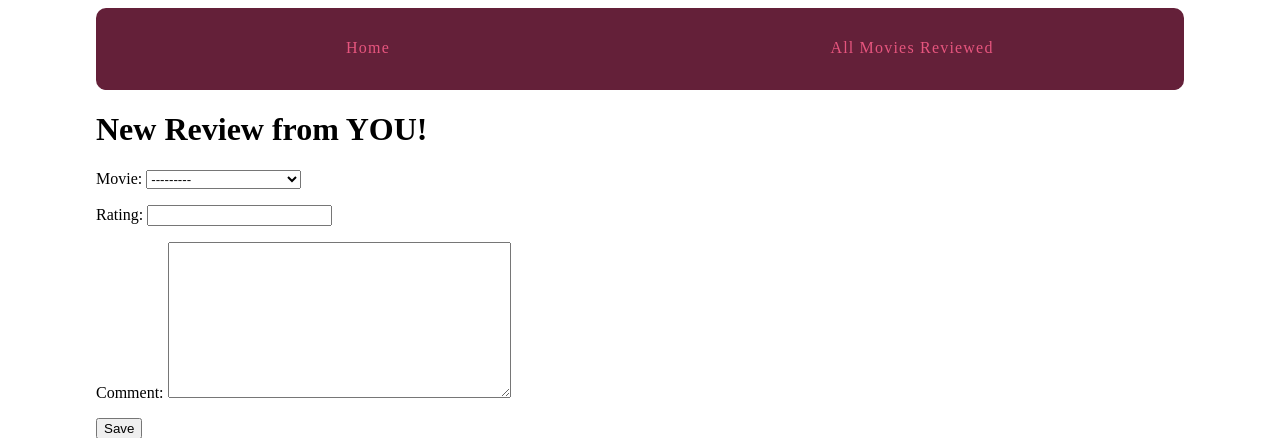
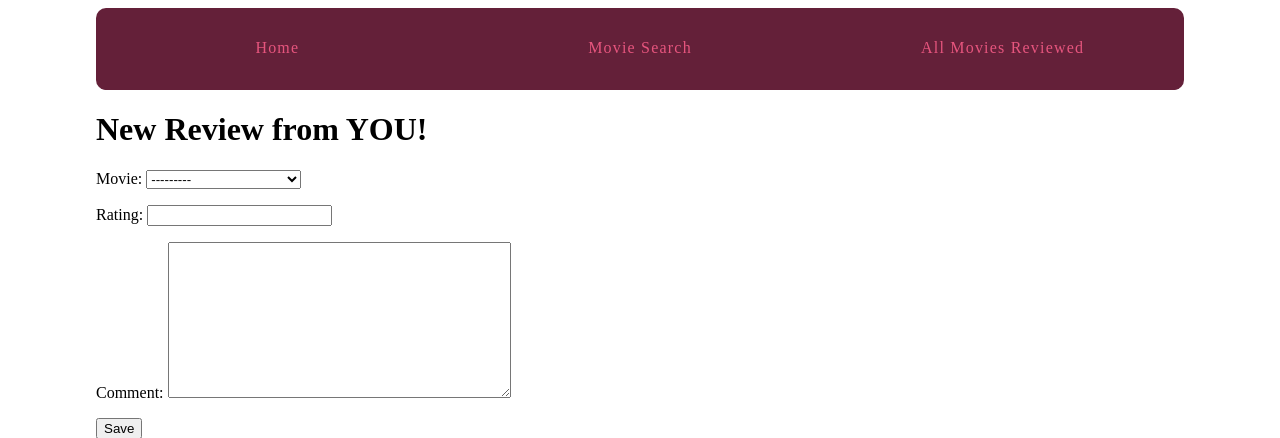
Before and after one commit to JasonOnes/Improb-Astros, a Django app: a page that uses templates/base.html in a window 1280 px wide. Shown: the top 438 px of the page. Run offline with Django 3.2, Linux system fonts and the light colour scheme; data comes from the database, SQL or seed files in the repository.

Commit message:
simple movie search omdb

```diff
--- /dev/null
+++ b/hidden.py
@@ -0,0 +1,4 @@
+""" basically a config file"""
+
+
+om_key = "4e0e5c0e"
--- a/movies/forms.py
+++ b/movies/forms.py
@@ -6,4 +6,11 @@ class ReviewForm(forms.ModelForm):
 
     class Meta:
         model = Review
-        fields = ('movie', 'rating', 'comment')
+        fields = ('movie', 'rating', 'comment',)
+
+
+class SearchForm(forms.ModelForm):
+
+    class Meta:
+        model = Movie
+        fields = ('title',)
--- a/movies/models.py
+++ b/movies/models.py
@@ -35,6 +35,7 @@ class Movie(models.Model):
 
     added = models.DateTimeField(auto_now_add=True)
     title = models.CharField(max_length=200)
+    #year = models.DateTimeField(default=date.year)
     genre = models.CharField(choices=MOVIE_CATEGORIES, max_length=2, default='D')
 
     rotten_tomatoes_score = models.PositiveSmallIntegerField(null=True)  # TODO max=100)
--- a/movies/templates/movies/movie_review.html
+++ b/movies/templates/movies/movie_review.html
@@ -3,7 +3,7 @@
 {% block content %}
 
 <h1>New Review from YOU!</h1>
-<form method="POST" class="movie-form">{% csrf_token %}
+<form method="POST" class="review-form">{% csrf_token %}
     {{ form.as_p }}
     <button type='submit' class="save btn btn-default">Save</button>
 </form>
--- a/movies/urls.py
+++ b/movies/urls.py
@@ -7,11 +7,14 @@ app_name = 'movies'
 
 urlpatterns = [
     path('all_movies/', views.all_movies, name='all_movies'),
-
+    path('movie_search/', views.movie_search, name='movie_search'),
+    path('omdb_movie_data/', views.movie_search, name='omdb_data'),
 
     re_path(r'movies_seen_by_user/(?P<user_pk>\d+)/$', views.movies_seen_by_user, name="movies_by_user"),
     re_path(r'(?P<pk>\d+)/$', views.movie_detail, name='movie_detes'),
     re_path(r'^new_movie_review/$', views.movie_review, name='movie_review'),
+
+
     #url(r'(?P<pk>\d+)/$', views.movie_detail),
     #url(r'movies_seen_by_user/(?P<user_pk>\d+)/$', views.movies_seen_by_user),
 
--- a/movies/views.py
+++ b/movies/views.py
@@ -2,8 +2,10 @@ from django.http import HttpResponse
 from django.shortcuts import render, get_object_or_404, redirect
 from datetime import date
 
-from .models import Movie, User
-from .forms import ReviewForm
+import omdb
+
+from .models import Movie, User, Review
+from .forms import ReviewForm, SearchForm
 # Create your views here.
 
 #below placed in improbable views
@@ -60,3 +62,22 @@ def movie_review(request):#, movie_pk, user_pk):
     else:
         form = ReviewForm()
     return render(request, 'movies/movie_review.html', {'form':  form})
+
+def movie_search(request):
+    '''form for looking up movie and hit omdb api'''
+    if request.method == "POST":
+        form = SearchForm(request.POST)
+
+        if form.is_valid():
+            movie = form.save(commit=False)
+            #movie.title = request.title
+            print("##")
+            print(movie.title)
+            #title = request.title
+            #movie = form.save(commit=False)
+            #returned_values = omdb.request(t=form)# json should be default, r='json')
+            returned_values = omdb.get(title=movie.title)
+            return render(request, 'movies/omdb_movie_data.html', {'details': returned_values})
+    else:
+        form = SearchForm()
+    return render(request, 'movies/movie_search.html', {'form': form})
--- a/requirements.txt
+++ b/requirements.txt
@@ -1,8 +1,13 @@
 certifi==2018.1.18
+chardet==3.0.4
 dj-database-url==0.5.0
 Django==2.0.3
 django-heroku==0.3.1
 gunicorn==19.7.1
+idna==2.6
+omdb==0.10.0
 psycopg2==2.7.4
 pytz==2018.3
+requests==2.18.4
+urllib3==1.22
 whitenoise==3.3.1
--- a/templates/base.html
+++ b/templates/base.html
@@ -19,11 +19,12 @@
             <nav>
                     <!-- using name of path                -->
                     <a href="{% url 'home' %}">Home</a>
-
+                    <a href="{% url 'movies:movie_search' %}">Movie Search</a>
                     <a href="{% url 'movies:all_movies' %}">All Movies Reviewed</a>
                     {% if user.is_authenticated %}
                     <a href="{% url 'movies:movie_review' %}">Review a Movie</a>
                     {% endif %}
+
                     <!-- below causes pile ups at url name
                     <a href="all_movies">All Movies Reviewed</a> -->
                 </nav>
```
Also changed, not shown: improbable_astro/settings.py (+8 -1 lines), movies/templates/movies/movie_search.html (added, +21 -0 lines), movies/templates/movies/omdb_movie_data.html (added, +20 -0 lines), omdb-demo.py (added, +7 -0 lines).
